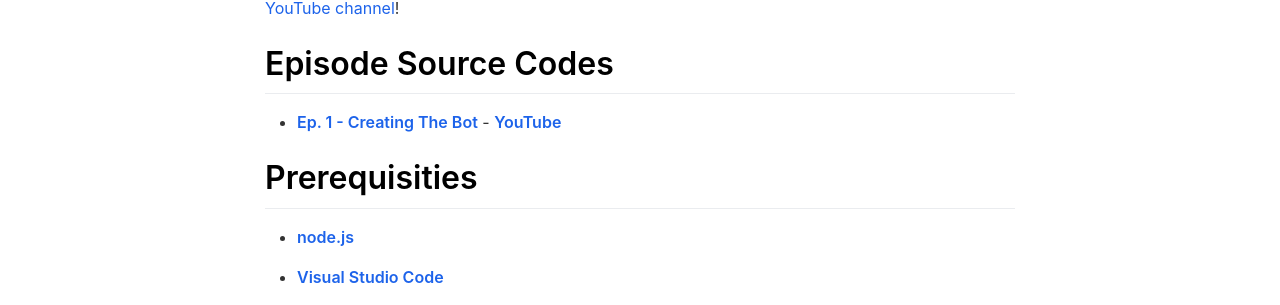
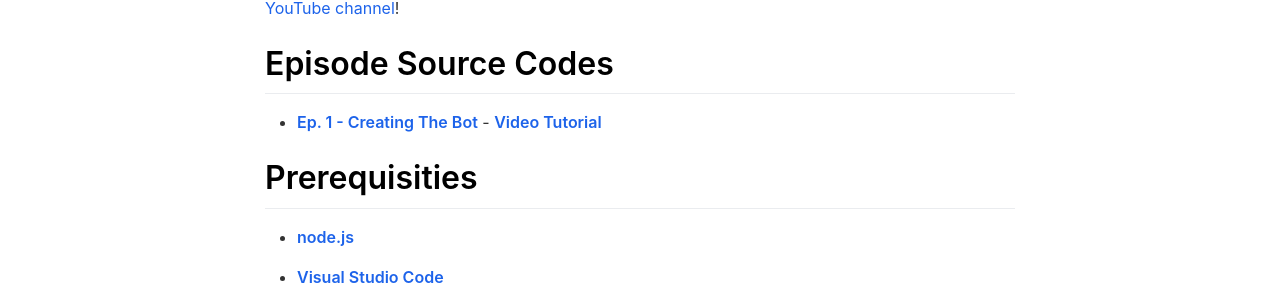
Before and after one commit to josethecow/josethecow.github.io, a Jekyll site: the page built from _pages/jtcbotcourse.md, in a window 1280 px wide. Shown: the part 240-545 px from the top of the page. Built offline with Jekyll 4.4.1, drawn with Linux system fonts in a browser that asks for light colours; nearby versions of some CDN libraries.

Commit message:
Update jtcbotcourse.md

```diff
--- a/_pages/jtcbotcourse.md
+++ b/_pages/jtcbotcourse.md
@@ -7,7 +7,7 @@ include_in_header: true
 The GitHub for the not-so-world-famous Jose The Cow Discord.JS Bot Tutorial, found on our [YouTube channel](https://www.youtube.com/channel/UCkMW8EKQ48W9_c754vhn5Hg)!
 
 # Episode Source Codes
-- [**Ep. 1 - Creating The Bot**](https://github.com/josethecow/josethecow-bot-course/tree/main/Ep.%201%20-%20Creating%20The%20Bot) - [**YouTube**](https://www.youtube.com/watch?v=AmRSjZg3_mY)
+- [**Ep. 1 - Creating The Bot**](https://github.com/josethecow/josethecow-bot-course/tree/main/Ep.%201%20-%20Creating%20The%20Bot) - [**Video Tutorial**](https://www.youtube.com/watch?v=AmRSjZg3_mY)
 
 # Prerequisities
 - [**node.js**](https://nodejs.org/en/download)
```
